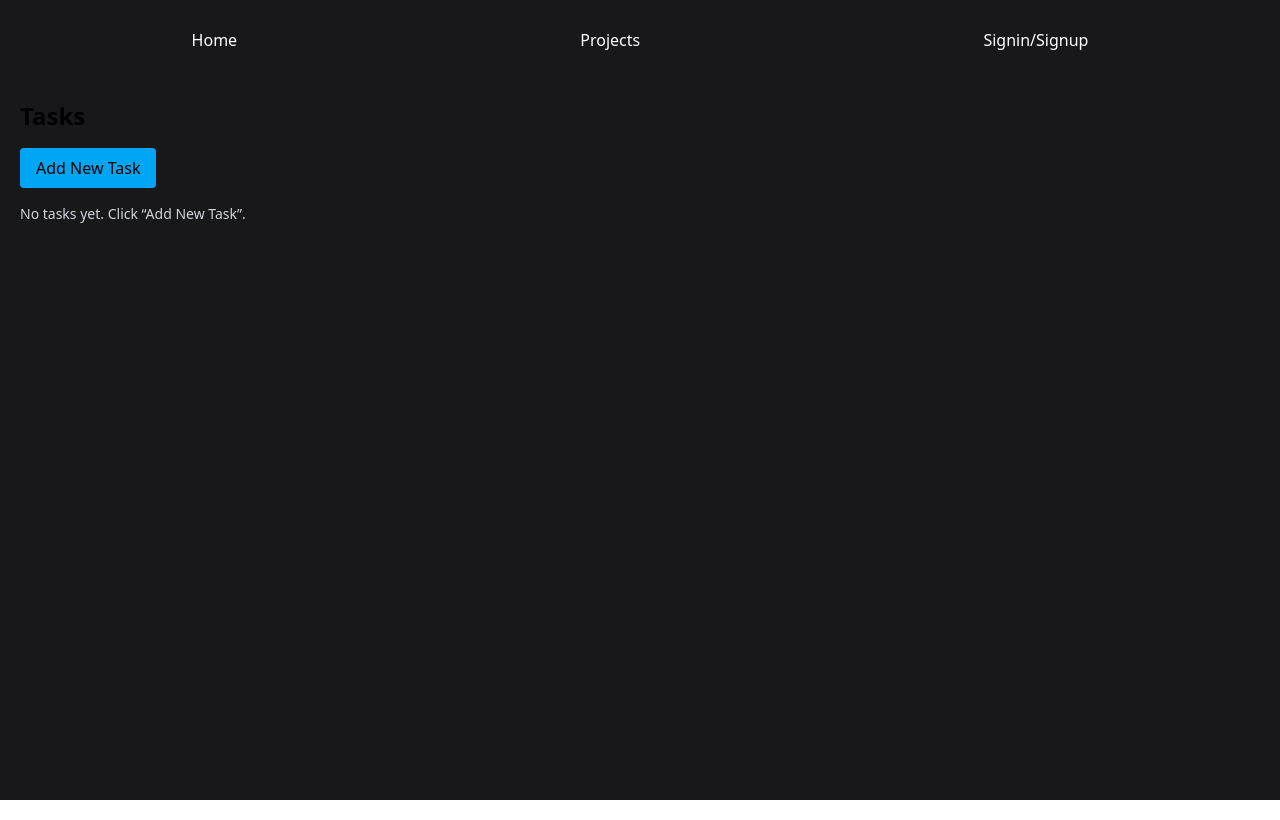
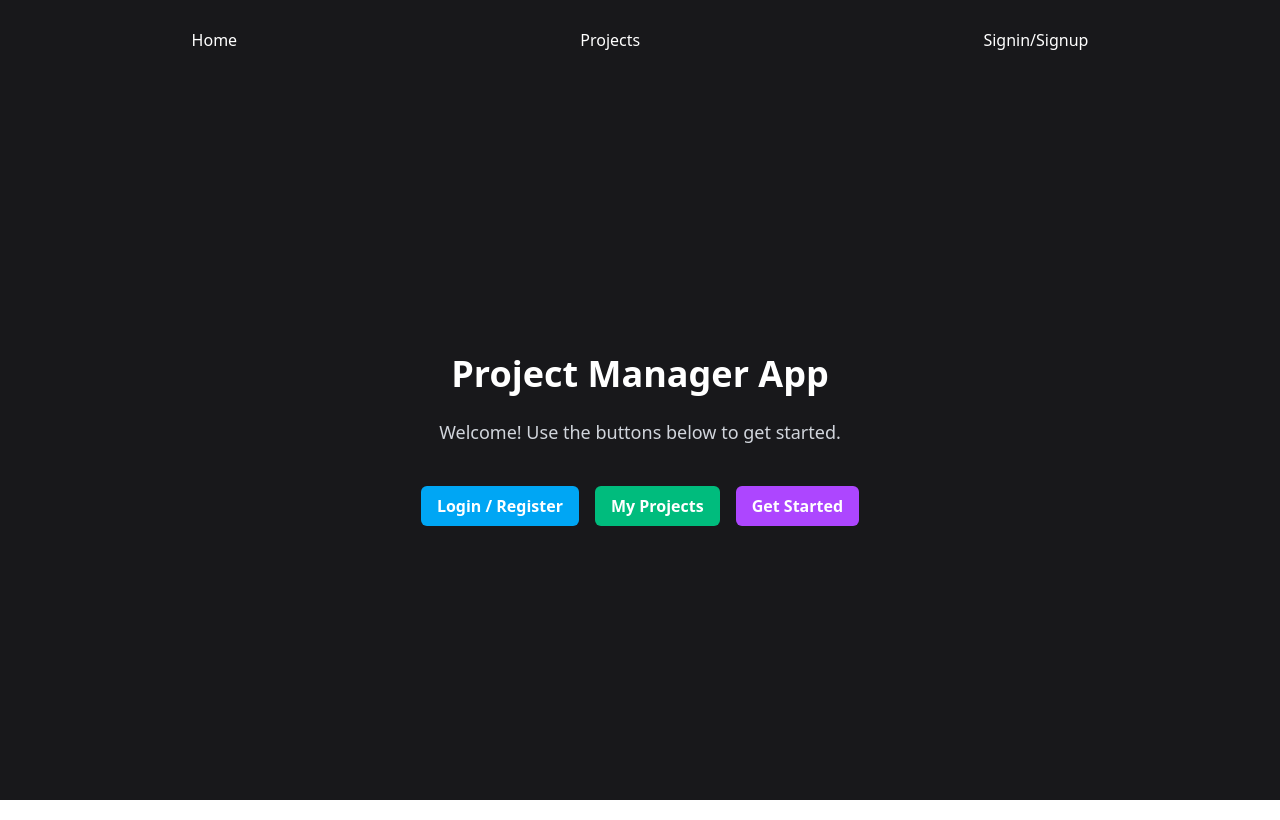
Before and after one commit to Shahla92500/frontend-final-project-management, a React app: page / in a window 1280 px wide. Built offline with nearby package versions, Linux system fonts and the light colour scheme; the HTML template or start-up script is replaced by a standard one.

Commit message:
adding button to home page

```diff
--- a/src/App.tsx
+++ b/src/App.tsx
@@ -3,7 +3,7 @@ import { Routes, Route } from "react-router-dom";
 import AuthPage from "./pages/AuthPage";
 import ProjectsPage from "./pages/ProjectsPage";
 import ProjectDetailPage from "./pages/ProjectDetailPage";
-import TaskPage from "./pages/TaskPage";
+
 import TaskDetailPage from "./pages/TaskDetailPage";
 import HomePage from "./pages/HomePage";
 import Navbar from "./componenets/Navbar";
@@ -24,25 +24,32 @@ function App() {
           {/* User auth */}
           <Route path="/auth" element={<AuthPage />}/>
 
-          {/* /projects ->Projects */}
+          {/* project list.  /projects ->Projects */}
           <Route path="/projects" element={
             <RequireAuth>
-               <ProjectsPage />
+              <ProjectsPage />
             </RequireAuth>
           } />
-
-          {/* /projects/:projectId ->Project Detail */}
-          <Route path="/projects/:projectId" element={
-              <RequireAuth>
-                <ProjectDetailPage />
-              </RequireAuth>
-          } />
-
-          {/* /projects/:projectId  -> task list */ }
-          <Route index element={<TaskPage />} />
+          {/* Project details (includes TaskPage inside) /projects/:projectId ->Project Detail */}
+          <Route
+              path="/projects/:projectId"
+              element={
+                 <RequireAuth>
+                   <ProjectDetailPage />
+                 </RequireAuth>
+              } />
+       {/* Task detail (nested under a project) */}
+        <Route
+          path="/projects/:projectId/tasks/:taskId"
+          element={
+            <RequireAuth>
+              <TaskDetailPage />
+            </RequireAuth>
+          }
+        />
 
           {/* /projects/:projectId/tasks/:taskId → task detail */}
-          <Route path="/tasks/:taskId" element={<TaskDetailPage />} />
+          {/* <Route path="tasks/:taskId" element={<TaskDetailPage />} />  */}
         </Routes>
       </div>
     </>
--- a/src/pages/HomePage.tsx
+++ b/src/pages/HomePage.tsx
@@ -1,7 +1,38 @@
+import { Link } from "react-router-dom";
+
 function HomePage() {
   return (
-    <div>
-      <h1 className="text-4xl font-bold text-white">Project Manager App</h1>
+    <div className="text-white flex flex-col items-center justify-center gap-6 h-full">
+      <h1 className="text-4xl font-bold">Project Manager App</h1>
+      <p className="text-lg text-gray-300">
+        Welcome! Use the buttons below to get started.
+      </p>
+
+      <div className="flex gap-4 mt-4">
+        {/* 1) Login / Register */}
+        <Link
+          to="/auth"
+          className="bg-sky-500 hover:bg-sky-600 px-4 py-2 rounded-md font-semibold"
+        >
+          Login / Register
+        </Link>
+
+        {/* 2) Go to Projects (will redirect to /auth if not logged in) */}
+        <Link
+          to="/projects"
+          className="bg-emerald-500 hover:bg-emerald-600 px-4 py-2 rounded-md font-semibold"
+        >
+          My Projects
+        </Link>
+
+        {/* 3) Example extra button (you can change it) */}
+        <Link
+          to="/auth"
+          className="bg-purple-500 hover:bg-purple-600 px-4 py-2 rounded-md font-semibold"
+        >
+          Get Started
+        </Link>
+      </div>
     </div>
   );
 }
--- a/src/pages/ProjectsPage.tsx
+++ b/src/pages/ProjectsPage.tsx
@@ -98,42 +98,10 @@ const startEditProject = (project: Project) => {
   setName(project.name);
   setDescription(project.description);
 };
-  // FRONTEND-ONLY edit (no backend yet)
-// const handleEditProject = async (projectId: string) => {
-//     // Find the project in state
-//   const project = projects.find((p) => p._id === projectId);
-//   if (!project) return;
-//   // Ask user for new values
-//   const newName = window.prompt("New project name:", project.name);
-//   if (!newName || !newName.trim()) return;
 
-//   const newDescription = window.prompt("New project description:", project.description);
-//   if (!newDescription || !newDescription.trim()) return;
+const handleDeleteProject = async (projectId: string) => {
 
-//    const updatedProject = {
-//     ...project,
-//     name: newName.trim(),
-//     description: newDescription.trim(),
-//   };
-
-//   const res = await apiClient.put(`/api/projects/${projectId}`, {
-//     name: updatedProject.name,
-//     description: updatedProject.description,
-//   });
-//   const savedProject = res.data;
-
-//   setProjects((prev) =>
-//     prev.map((p) => (p._id === projectId ? savedProject  : p))
-//   );
-
-// };
-// FRONTEND-ONLY delete
-const handleDeleteProject = async (projectId: string) => {
-  // only without backend:
-  // if (!window.confirm("Delete this project?")) return;
-
-  // only, with backend:
-  await apiClient.delete(`/api/projects/${projectId}`);
+    await apiClient.delete(`/api/projects/${projectId}`);
     setProjects((prev) => prev.filter((p) => p._id !== projectId));
 };
 
--- a/src/pages/RequireAuth.tsx
+++ b/src/pages/RequireAuth.tsx
@@ -1,9 +1,13 @@
 import { useContext, type JSX } from "react";
-import { Navigate } from "react-router-dom";
+import { Navigate, useLocation } from "react-router-dom";
 import { AuthContext } from "../context/AuthProvider";
 
+
 export default function RequireAuth({ children }: { children: JSX.Element }) {
+
   const auth = useContext(AuthContext);
+  //new:
+  const location = useLocation();
   if (!auth) return null;
   console.log("Auth: ", auth);
 
@@ -11,5 +15,10 @@ export default function RequireAuth({ children }: { children: JSX.Element }) {
   // no token → send to /auth
   if (!auth.token) return <Navigate to="/auth" replace />;
 
+   if (!auth?.user) {
+    //  Redirect to /auth instead of showing the form on /projects
+    return <Navigate to="/auth" state={{ from: location }} replace />;
+  }
+
   return children;
 }
```
Also changed, not shown: src/pages/AuthPage.tsx (+2 -7 lines), src/pages/ProjectDetailPage.tsx (+0 -16 lines), 1 other file (tests, documents, lock files or other folders).
